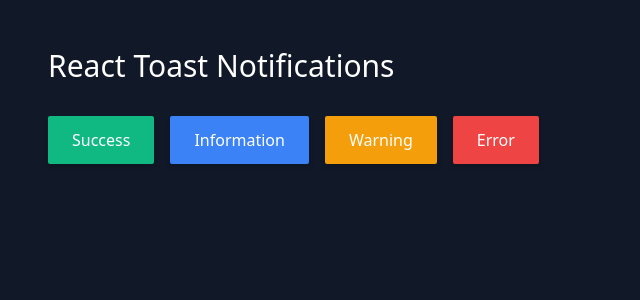
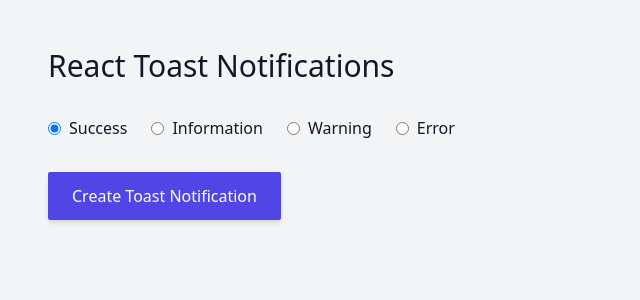
Before and after one commit to louis-young/react-toast-notifications, a React (Create React App) app: page / in a window 1280 px wide. Shown: the top 300 px of the page, without its empty margins (0-640 px from the left). Built offline with nearby package versions, Linux system fonts and the light colour scheme.

Commit message:
Refactor toast notification generator and update design

```diff
--- a/src/Application.tsx
+++ b/src/Application.tsx
@@ -1,56 +1,33 @@
-import { useToastNotifications } from "./hooks/useToastNotifications";
+import { useState } from "react";
+import { Separator } from "./components/Separator";
+import { ToastNotificationGeneratorForm } from "./components/ToastNotificationGeneratorForm";
+
 import type { ToastNotification } from "./types/toastNotification";
 
+const initialSelectedToastNotificationType = "success";
+
 export const Application = () => {
-  const { toast } = useToastNotifications();
+  const [selectedToastNotificationType, setSelectedToastNotificationType] =
+    useState<ToastNotification["type"]>(initialSelectedToastNotificationType);
 
-  const toastNotificationTypes: {
-    buttonBackgroundColour: string;
-    toastNotificationType: ToastNotification["type"];
-  }[] = [
-    {
-      buttonBackgroundColour: "bg-green-500",
-      toastNotificationType: "success",
-    },
-    {
-      buttonBackgroundColour: "bg-blue-500",
-      toastNotificationType: "information",
-    },
-    {
-      buttonBackgroundColour: "bg-yellow-500",
-      toastNotificationType: "warning",
-    },
-    {
-      buttonBackgroundColour: "bg-red-500",
-      toastNotificationType: "error",
-    },
-  ];
+  const handleSelectedToastNotificationTypeChange = (
+    newSelectedToastNotificationType: ToastNotification["type"]
+  ) => {
+    setSelectedToastNotificationType(newSelectedToastNotificationType);
+  };
 
   return (
-    <div className="p-12 h-screen bg-gray-900">
-      <h1 className="text-white text-3xl">React Toast Notifications</h1>
+    <main className="p-12 h-screen bg-gray-100">
+      <h1 className="text-gray-900 text-3xl">React Toast Notifications</h1>
 
-      <hr className="h-8 border-none" />
+      <Separator />
 
-      <ul className="flex gap-4">
-        {toastNotificationTypes.map(
-          ({ buttonBackgroundColour, toastNotificationType }) => (
-            <li key={toastNotificationType}>
-              <button
-                className={`rounded-sm py-3 px-6 shadow-md text-white font-medium capitalize ${buttonBackgroundColour}`}
-                onClick={() => {
-                  toast({
-                    text: "React Toast Notifications",
-                    type: toastNotificationType,
-                  });
-                }}
-              >
-                {toastNotificationType}
-              </button>
-            </li>
-          )
-        )}
-      </ul>
-    </div>
+      <ToastNotificationGeneratorForm
+        selectedToastNotificationType={selectedToastNotificationType}
+        onSelectedToastNotificationTypeChange={
+          handleSelectedToastNotificationTypeChange
+        }
+      />
+    </main>
   );
 };
--- /dev/null
+++ b/src/components/Separator/index.tsx
@@ -0,0 +1,3 @@
+export const Separator = () => {
+  return <hr className="h-8 border-none" />;
+};
--- a/src/components/ToastNotification/index.tsx
+++ b/src/components/ToastNotification/index.tsx
@@ -16,7 +16,7 @@ export const ToastNotification = ({
   }, [deleteToastNotification]);
 
   return (
-    <li className="rounded-md py-4 px-6 bg-white text-center flex justify-between items-center gap-2">
+    <li className="rounded-md py-4 px-6 bg-white text-center flex justify-between items-center gap-3">
       {type === "success"
         ? success
         : type === "information"
@@ -31,7 +31,7 @@ export const ToastNotification = ({
 
       <button
         onClick={deleteToastNotification}
-        className="text-gray-900 font-bold h-7 w-7 rounded-full hover:bg-white hover:bg-opacity-30"
+        className="text-gray-900 font-bold h-6 w-6 text-sm rounded-full bg-gray-100 hover:bg-gray-200"
       >
         ✕
       </button>
--- /dev/null
+++ b/src/components/ToastNotificationGeneratorForm/index.tsx
@@ -0,0 +1,62 @@
+import type { FormEvent } from "react";
+import { useToastNotifications } from "../../hooks/useToastNotifications";
+import type { ToastNotification } from "../../types/toastNotification";
+import { Separator } from "../Separator";
+import type { ToastNotificationGeneratorFormProps } from "./types";
+
+const options = [
+  { label: "Success", value: "success" },
+  { label: "Information", value: "information" },
+  { label: "Warning", value: "warning" },
+  { label: "Error", value: "error" },
+];
+
+export const ToastNotificationGeneratorForm = ({
+  selectedToastNotificationType,
+  onSelectedToastNotificationTypeChange,
+}: ToastNotificationGeneratorFormProps) => {
+  const { toast } = useToastNotifications();
+
+  const handleSubmit = (event: FormEvent<HTMLFormElement>) => {
+    event.preventDefault();
+
+    toast({
+      text: "Lorem ipsum dolor ipsum dolor ipsum dolor",
+      type: selectedToastNotificationType,
+    });
+  };
+  return (
+    <form onSubmit={handleSubmit}>
+      <fieldset className="flex gap-6 items-center">
+        {options.map(({ label, value }) => (
+          <label className="flex gap-2 items-center">
+            <input
+              type="radio"
+              name="toast-notification-type"
+              onChange={
+                (event) =>
+                  onSelectedToastNotificationTypeChange(
+                    event.target.value as ToastNotification["type"]
+                  ) // Fix as.
+              }
+              value={value}
+              checked={selectedToastNotificationType === value}
+            />
+            <h4 className="text-gray-900 font-medium">{label}</h4>
+          </label>
+        ))}
+      </fieldset>
+
+      <Separator />
+
+      <fieldset>
+        <button
+          className="rounded-sm py-3 px-6 shadow-md text-white bg-indigo-600 font-medium transition capitalize hover:bg-indigo-500"
+          type="submit"
+        >
+          Create Toast Notification
+        </button>
+      </fieldset>
+    </form>
+  );
+};
--- /dev/null
+++ b/src/components/ToastNotificationGeneratorForm/types.ts
@@ -0,0 +1,8 @@
+import type { ToastNotification } from "../../types/toastNotification";
+
+export interface ToastNotificationGeneratorFormProps {
+  selectedToastNotificationType: ToastNotification["type"];
+  onSelectedToastNotificationTypeChange: (
+    newSelectedToastNotificationType: ToastNotification["type"]
+  ) => void;
+}
--- a/src/components/ToastNotificationsList/index.tsx
+++ b/src/components/ToastNotificationsList/index.tsx
@@ -8,7 +8,7 @@ export const ToastNotificationsList = ({
   const { deleteToastNotification } = useToastNotificationsContext();
 
   return (
-    <ul className="fixed top-8 left-1/2 transform -translate-x-1/2 flex flex-col gap-4 w-full max-w-xs">
+    <ul className="fixed top-12 right-12 flex flex-col gap-4 w-full max-w-md">
       {toastNotifications.map(({ id, text, type }) => (
         <ToastNotification
           text={text}
```
